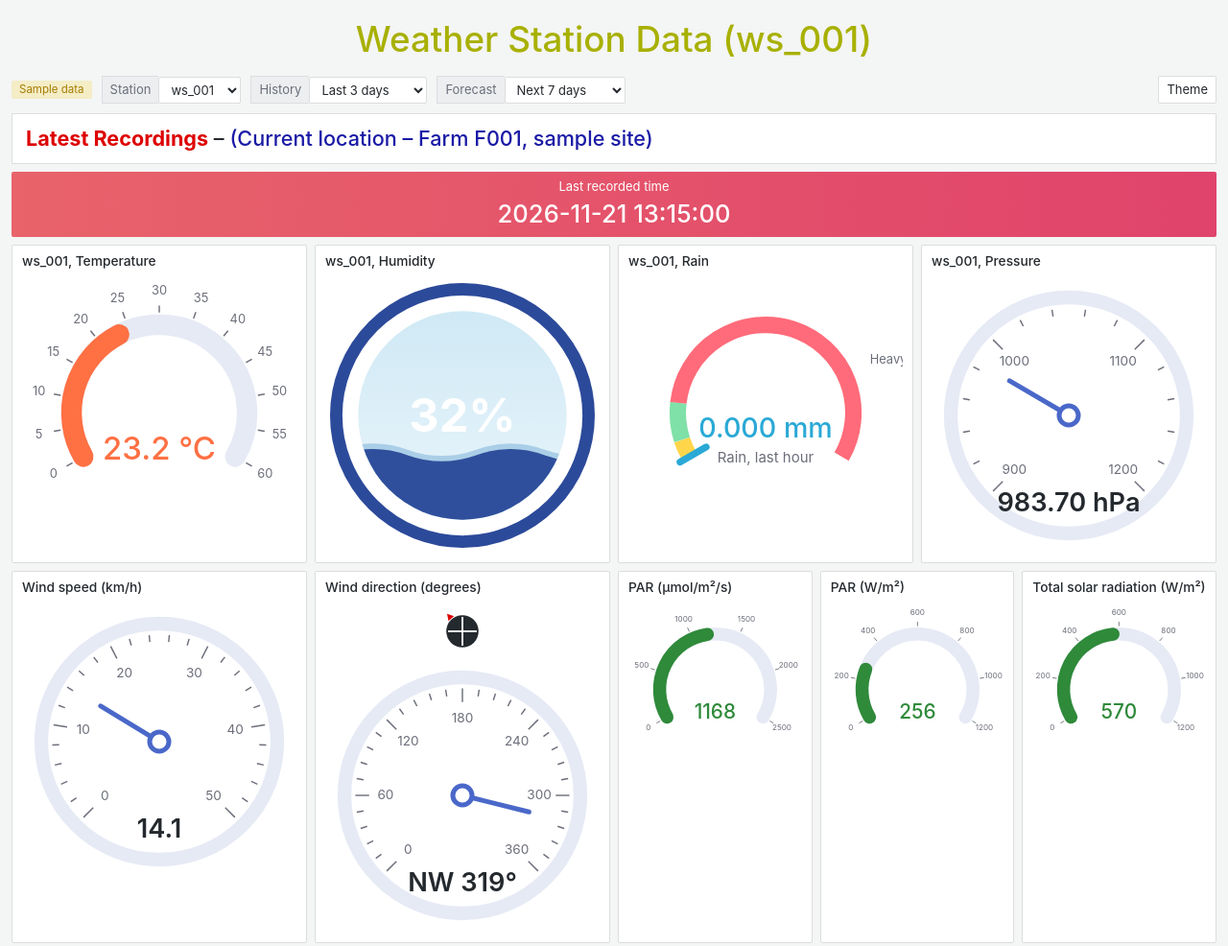
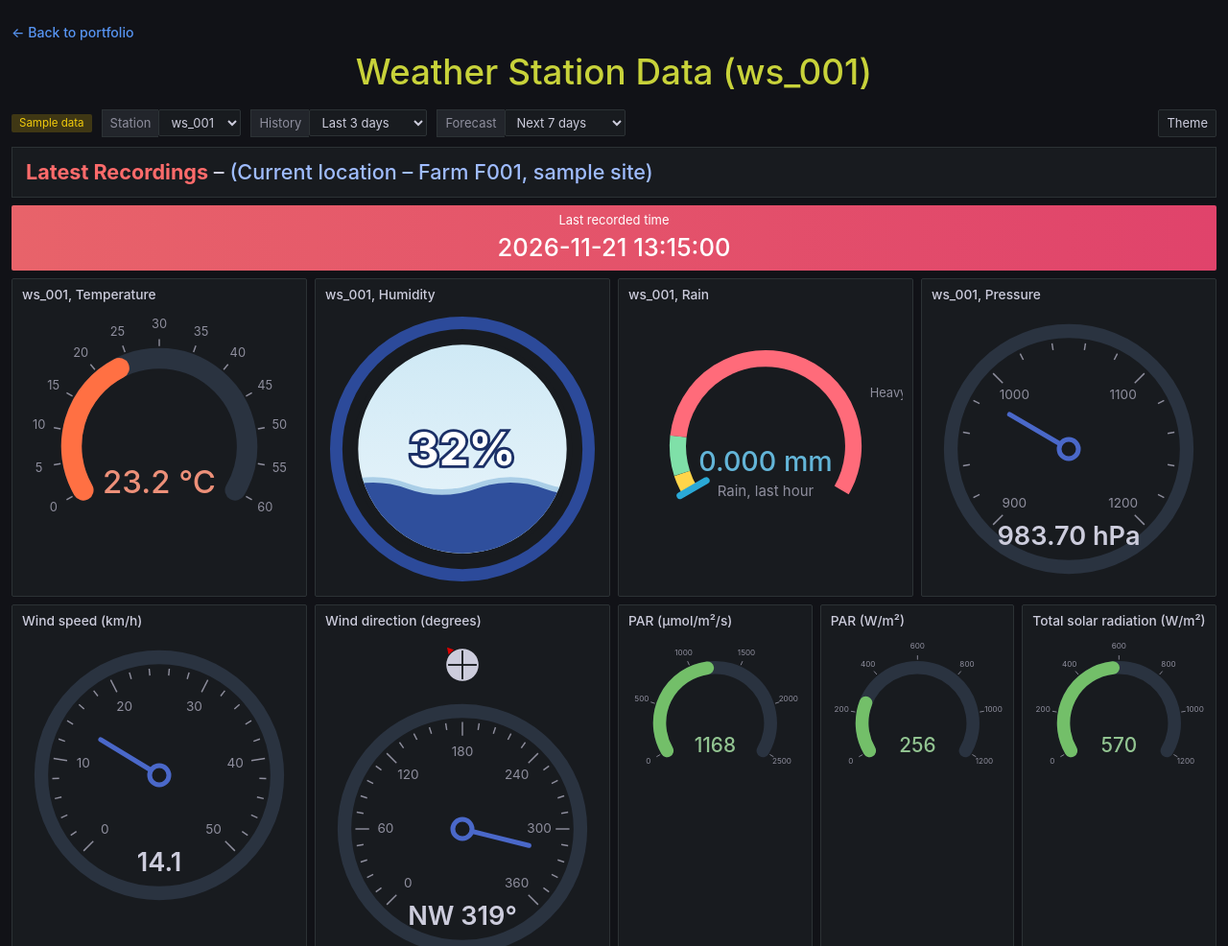
Before and after one commit to Yasharma9/YashaSharma_portfolio, a plain HTML site: page weather-station-forecast-dashboard.html in a window 1280 px wide. Shown: the top 986 px of the page at 96% size. Drawn offline with Linux system fonts and the light colour scheme.

Commit message:
Default to dark theme, add theme toggle and back links, improve contrast
- All pages open in dark theme unless the visitor picked light; choice is shared across pages
- Add 'Back to portfolio' link to every project page
- Add theme toggle and light/dark colours to the production and sales page
- Adjust text colours so labels stay readable in both themes

Co-Authored-By: Claude Opus 5.5 <noreply@anthropic.com>

```diff
--- a/Climate analysis and forecasting.html
+++ b/Climate analysis and forecasting.html
@@ -1,6 +1,7 @@
 <!DOCTYPE html>
 <html lang="en">
 <head>
+<script>(function(){var t='dark';try{t=localStorage.getItem('theme')||'dark'}catch(e){}document.documentElement.setAttribute('data-theme',t)})()</script>
 <meta charset="utf-8">
 <meta name="viewport" content="width=device-width, initial-scale=1, viewport-fit=cover">
 <title>Climate analysis and forecasting (sample data)</title>
@@ -34,10 +35,13 @@ table{width:100%;border-collapse:collapse;font-size:.82rem}th,td{padding:6px 9px
 .sb{display:flex;height:20px;border-radius:2px;overflow:hidden;background:var(--hv)}.sb i{display:flex;align-items:center;justify-content:center;font-style:normal;font-size:.72rem;color:#fff}
 .nt{margin-top:10px;color:var(--mu);font-size:.8rem;max-width:110ch}
 @media (max-width:760px){.pn{grid-column:1/-1}.pn.st{grid-column:span 6}}
+.back{display:inline-block;margin-top:14px;font-size:.88rem;font-weight:500;text-decoration:none;color:var(--bl)}.back:hover,.back:focus-visible{text-decoration:underline}
+/* theme readability */.sb i{color:#0b0c0e}:root[data-theme="light"]{--wa:#7d5c00;--ok:#23722d;--mu:#5a5d67}:root[data-theme="light"] .sb i{color:#fff}
 </style>
 </head>
 <body>
 <div class="wrap">
+  <a class="back" href="index.html">← Back to portfolio</a>
   <div class="bar">
     <h1>Climate analysis and forecasting</h1><span class="tag">Sample data</span>
     <div class="vr"><span>Farm</span><select id="fm" aria-label="Farm"><option>F001</option></select></div>
--- a/weather-station-forecast-dashboard.html
+++ b/weather-station-forecast-dashboard.html
@@ -1,6 +1,7 @@
 <!DOCTYPE html>
 <html lang="en">
 <head>
+<script>(function(){var t='dark';try{t=localStorage.getItem('theme')||'dark'}catch(e){}document.documentElement.setAttribute('data-theme',t)})()</script>
 <meta charset="utf-8">
 <meta name="viewport" content="width=device-width, initial-scale=1, viewport-fit=cover">
 <title>Weather station dashboard with 7-day forecast (sample data)</title>
@@ -33,10 +34,13 @@ table{width:100%;border-collapse:collapse;font-size:.8rem}th,td{padding:5px 8px;
 .two{display:flex;gap:10px;flex-wrap:wrap;align-items:center}.two ul{list-style:none;margin:0;padding:0;font-size:.78rem}.two li::before{content:"";display:inline-block;width:9px;height:9px;border-radius:2px;margin-right:6px;background:var(--cc)}
 .nt{margin-top:10px;color:var(--mu);font-size:.8rem;max-width:115ch}
 @media (max-width:860px){.pn{grid-column:1/-1}.pn.h{grid-column:span 6}.fcs{grid-template-columns:repeat(2,1fr)}}
+.back{display:inline-block;margin-top:14px;font-size:.88rem;font-weight:500;text-decoration:none;color:var(--bl)}.back:hover,.back:focus-visible{text-decoration:underline}
+/* theme readability */:root{--ttl:#c8d23a;--lr:#ff6b6b;--loc:#9fbcff}:root[data-theme="light"]{--ttl:#5f6600;--lr:#c00;--loc:#1a1aa6;--wa:#7d5c00;--mu:#5a5d67}.ttl{color:var(--ttl)}.loc b{color:var(--lr)}.loc i{color:var(--loc)}
 </style>
 </head>
 <body>
 <div class="wrap">
+  <a class="back" href="index.html">← Back to portfolio</a>
   <div class="ttl" id="ttl"></div>
   <div class="bar">
     <span class="tag">Sample data</span>
@@ -107,7 +111,7 @@ function tsc(o){
  var s='<svg viewBox="0 0 '+w+' '+h+'" role="img" aria-label="'+o.t+'"><rect x="'+X(NOW)+'" y="'+t+'" width="'+Math.max(0,w-rr-X(NOW))+'" height="'+(h-t-b)+'" fill="var(--fc)"/>',g,i;
  if(o.zone)s+='<rect x="'+l+'" y="'+Y('l',o.zone[1])+'" width="'+pw+'" height="'+(Y('l',o.zone[0])-Y('l',o.zone[1]))+'" fill="var(--ok)" opacity=".13"/>';
  for(g=0;g<=4;g++){var v=ax.l[0]+(ax.l[1]-ax.l[0])*g/4,y=Y('l',v);s+='<line x1="'+l+'" x2="'+(w-rr)+'" y1="'+y+'" y2="'+y+'" stroke="var(--bd)"/><text x="'+(l-5)+'" y="'+(y+3)+'" text-anchor="end">'+v.toFixed(dec('l'))+'</text>';
-  if(o.rax){var v2=ax.r[0]+(ax.r[1]-ax.r[0])*g/4;s+='<text x="'+(w-rr+5)+'" y="'+(y+3)+'" style="fill:'+o.rax+'">'+v2.toFixed(dec('r'))+'</text>'}}
+  if(o.rax){var v2=ax.r[0]+(ax.r[1]-ax.r[0])*g/4;s+='<text x="'+(w-rr+5)+'" y="'+(y+3)+'" style="fill:color-mix(in srgb,'+o.rax+' 65%,var(--tx))">'+v2.toFixed(dec('r'))+'</text>'}}
  var sp=(x1-x0)/DAY,need=sp*24/9,stp=([3,6,12,24].filter(function(z){return z>=need})[0]||24)*H;
  for(var tk=Math.ceil(x0/stp)*stp;tk<=x1;tk+=stp){var dd=new Date(tk);s+='<line x1="'+X(tk)+'" x2="'+X(tk)+'" y1="'+t+'" y2="'+(h-b)+'" stroke="var(--bd)" opacity=".5"/><text x="'+X(tk)+'" y="'+(h-6)+'" text-anchor="middle">'+(tk%DAY===0?dd.getUTCDate()+' '+MO[dd.getUTCMonth()]:p2(dd.getUTCHours())+':00')+'</text>'}
  (o.th||[]).forEach(function(q){s+='<line x1="'+l+'" x2="'+(w-rr)+'" y1="'+Y(q.ax||'l',q.v)+'" y2="'+Y(q.ax||'l',q.v)+'" stroke="'+q.c+'" stroke-dasharray="5 4" opacity=".9"/>'});
@@ -130,17 +134,17 @@ function pol(cx,cy,r,a){var x=a*RD;return[cx+r*S(x),cy-r*C(x)]}
 function arc(cx,cy,r,a0,a1){var p=pol(cx,cy,r,a0),q=pol(cx,cy,r,a1);return'M'+p[0].toFixed(1)+' '+p[1].toFixed(1)+'A'+r+' '+r+' 0 '+(a1-a0>180?1:0)+' 1 '+q[0].toFixed(1)+' '+q[1].toFixed(1)}
 function arcG(v,mn,mx,major,col,txt,lab){var f=cl((v-mn)/(mx-mn),0,1),s='<svg viewBox="0 0 200 150" role="img" aria-label="'+lab+'"><path d="'+arc(100,98,64,-120,120)+'" fill="none" stroke="var(--gt)" stroke-width="15" stroke-linecap="round"/>'+(f>0?'<path d="'+arc(100,98,64,-120,-120+240*f)+'" fill="none" stroke="'+col+'" stroke-width="15" stroke-linecap="round"/>':'');
  for(var k=mn;k<=mx+1e-9;k+=major){var a=-120+240*(k-mn)/(mx-mn),p=pol(100,98,78,a),q=pol(100,98,73,a),tx=pol(100,98,89,a);s+='<line x1="'+p[0]+'" y1="'+p[1]+'" x2="'+q[0]+'" y2="'+q[1]+'" stroke="var(--mu)"/><text x="'+tx[0]+'" y="'+(tx[1]+3)+'" text-anchor="middle" style="font-size:9px">'+k+'</text>'}
- return s+'<text x="100" y="132" text-anchor="middle" style="font-size:23px;font-weight:500;fill:'+col+'">'+txt+'</text></svg>'}
+ return s+'<text x="100" y="132" text-anchor="middle" style="font-size:23px;font-weight:500;fill:color-mix(in srgb,'+col+' 65%,var(--tx))">'+txt+'</text></svg>'}
 function dialG(v,mn,mx,major,minor,txt,lab){var s='<svg viewBox="0 0 200 200" role="img" aria-label="'+lab+'"><circle cx="100" cy="100" r="86" fill="none" stroke="var(--gt)" stroke-width="10"/>',k,a,p,q,tx;
  for(k=mn;k<=mx+1e-9;k+=minor){a=-135+270*(k-mn)/(mx-mn);p=pol(100,100,78,a);q=pol(100,100,((k-mn)%major<1e-9)?68:73,a);s+='<line x1="'+p[0]+'" y1="'+p[1]+'" x2="'+q[0]+'" y2="'+q[1]+'" stroke="var(--mu)"/>'}
  for(k=mn;k<=mx+1e-9;k+=major){a=-135+270*(k-mn)/(mx-mn);tx=pol(100,100,56,a);s+='<text x="'+tx[0]+'" y="'+(tx[1]+3)+'" text-anchor="middle" style="font-size:9.5px">'+k+'</text>'}
  var na=-135+270*cl((v-mn)/(mx-mn),0,1),n=pol(100,100,50,na);
  return s+'<line x1="100" y1="100" x2="'+n[0]+'" y2="'+n[1]+'" stroke="#4a68c9" stroke-width="3.5" stroke-linecap="round"/><circle cx="100" cy="100" r="7" fill="var(--pn)" stroke="#4a68c9" stroke-width="3.5"/><text x="100" y="170" text-anchor="middle" style="font-size:19px;font-weight:600;fill:var(--tx)">'+txt+'</text></svg>'}
-function liquid(v,sub){var y=170-cl(v,0,100)/100*140;return'<svg viewBox="0 0 200 200" role="img" aria-label="Relative humidity '+v.toFixed(0)+'%"><defs><clipPath id="lq"><circle cx="100" cy="100" r="76"/></clipPath><linearGradient id="lg" x1="0" y1="0" x2="0" y2="1"><stop offset="0" stop-color="#cfe9f5"/><stop offset="1" stop-color="#eaf5fb"/></linearGradient></defs><circle cx="100" cy="100" r="92" fill="none" stroke="#2c4a9a" stroke-width="9"/><circle cx="100" cy="100" r="78" fill="url(#lg)" stroke="var(--pn)" stroke-width="4"/><g clip-path="url(#lq)"><path d="M10 '+y+'Q35 '+(y-9)+' 60 '+y+'T110 '+y+'T160 '+y+'T210 '+y+'V190H10Z" fill="#7fb3d9" opacity=".55"/><path d="M10 '+(y+4)+'Q35 '+(y-5)+' 60 '+(y+4)+'T110 '+(y+4)+'T160 '+(y+4)+'T210 '+(y+4)+'V190H10Z" fill="#2f4f9c"/></g><text x="100" y="112" text-anchor="middle" style="font-size:34px;font-weight:700;fill:#fff">'+v.toFixed(0)+'%</text>'+(sub?'<text x="100" y="196" text-anchor="middle">'+sub+'</text>':'')+'</svg>'}
+function liquid(v,sub){var y=170-cl(v,0,100)/100*140;return'<svg viewBox="0 0 200 200" role="img" aria-label="Relative humidity '+v.toFixed(0)+'%"><defs><clipPath id="lq"><circle cx="100" cy="100" r="76"/></clipPath><linearGradient id="lg" x1="0" y1="0" x2="0" y2="1"><stop offset="0" stop-color="#cfe9f5"/><stop offset="1" stop-color="#eaf5fb"/></linearGradient></defs><circle cx="100" cy="100" r="92" fill="none" stroke="#2c4a9a" stroke-width="9"/><circle cx="100" cy="100" r="78" fill="url(#lg)" stroke="var(--pn)" stroke-width="4"/><g clip-path="url(#lq)"><path d="M10 '+y+'Q35 '+(y-9)+' 60 '+y+'T110 '+y+'T160 '+y+'T210 '+y+'V190H10Z" fill="#7fb3d9" opacity=".55"/><path d="M10 '+(y+4)+'Q35 '+(y-5)+' 60 '+(y+4)+'T110 '+(y+4)+'T160 '+(y+4)+'T210 '+(y+4)+'V190H10Z" fill="#2f4f9c"/></g><text x="100" y="112" text-anchor="middle" style="font-size:34px;font-weight:700;fill:#fff;stroke:#1b2f66;stroke-width:4px;paint-order:stroke">'+v.toFixed(0)+'%</text>'+(sub?'<text x="100" y="196" text-anchor="middle">'+sub+'</text>':'')+'</svg>'}
 function rainG(rate,hr){var segs=[[0,2.5,'#ffd54a'],[2.5,7.6,'#7fe0a8'],[7.6,50,'#ff6b7a']],s='<svg viewBox="0 0 200 150" role="img" aria-label="Rain gauge">',mx=50;
  segs.forEach(function(q){s+='<path d="'+arc(100,98,64,-120+240*q[0]/mx,-120+240*q[1]/mx)+'" fill="none" stroke="'+q[2]+'" stroke-width="12"/>'});
  var a=-120+240*cl(rate,0,mx)/mx,p=pol(100,98,50,a),q=pol(100,98,72,a);
- return s+'<line x1="'+p[0]+'" y1="'+p[1]+'" x2="'+q[0]+'" y2="'+q[1]+'" stroke="#2aa9d6" stroke-width="5" stroke-linecap="round"/><text x="100" y="116" text-anchor="middle" style="font-size:20px;font-weight:500;fill:#2aa9d6">'+hr.toFixed(3)+' mm</text><text x="100" y="134" text-anchor="middle">Rain, last hour</text><text x="176" y="62" style="font-size:9px">Heavy</text></svg>'}
+ return s+'<line x1="'+p[0]+'" y1="'+p[1]+'" x2="'+q[0]+'" y2="'+q[1]+'" stroke="#2aa9d6" stroke-width="5" stroke-linecap="round"/><text x="100" y="116" text-anchor="middle" style="font-size:20px;font-weight:500;fill:color-mix(in srgb,#2aa9d6 65%,var(--tx))">'+hr.toFixed(3)+' mm</text><text x="100" y="134" text-anchor="middle">Rain, last hour</text><text x="176" y="62" style="font-size:9px">Heavy</text></svg>'}
 function compass(d){var p=pol(30,30,22,d);return'<svg viewBox="0 0 60 60" style="width:56px;margin:0 auto" role="img" aria-label="Wind from '+d.toFixed(0)+' degrees"><circle cx="30" cy="30" r="18" fill="var(--tx)"/><line x1="30" y1="14" x2="30" y2="46" stroke="var(--pn)" stroke-width="2"/><line x1="14" y1="30" x2="46" y2="30" stroke="var(--pn)" stroke-width="2"/><path d="M0 -4L4 3L-4 3Z" transform="translate('+p[0].toFixed(1)+' '+p[1].toFixed(1)+') rotate('+d.toFixed(0)+')" fill="#d00"/></svg>'}
 function rose(counts){var tot=sum(counts)||1,mx=Math.max.apply(null,counts)||1,R=78,s='<svg viewBox="0 0 220 220" role="img" aria-label="Wind rose">';
  [.25,.5,.75,1].forEach(function(g){s+='<circle cx="110" cy="110" r="'+R*g+'" fill="none" stroke="var(--bd)"/>'});
```
Also changed, not shown: Crop performance (KPI) dashboard.html (+4 -0 lines), Psychrometric and VPD calculator.html (+4 -0 lines), Sensor placement with cluster analysis.html (+4 -0 lines), data-health-board.html (+4 -0 lines), index.html (+2 -0 lines), production-sales-optimization.html (+8 -3 lines).
